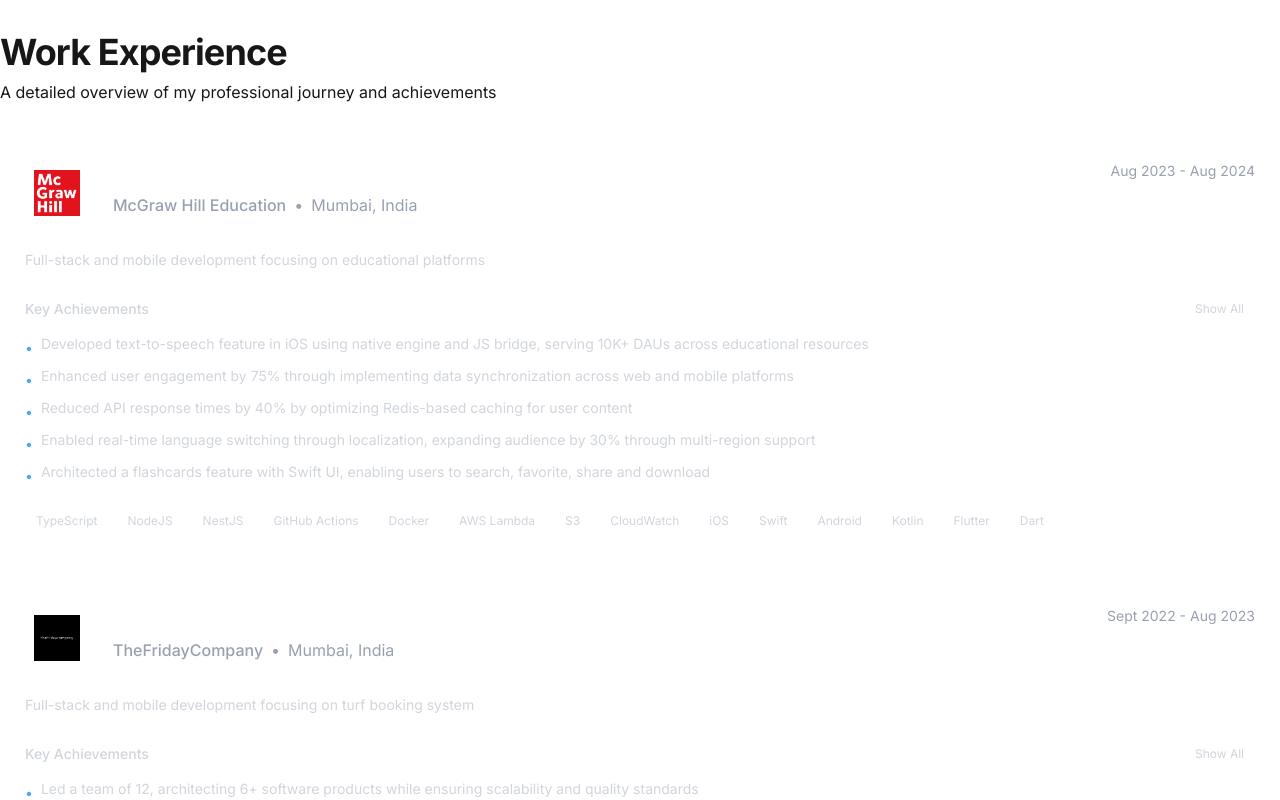
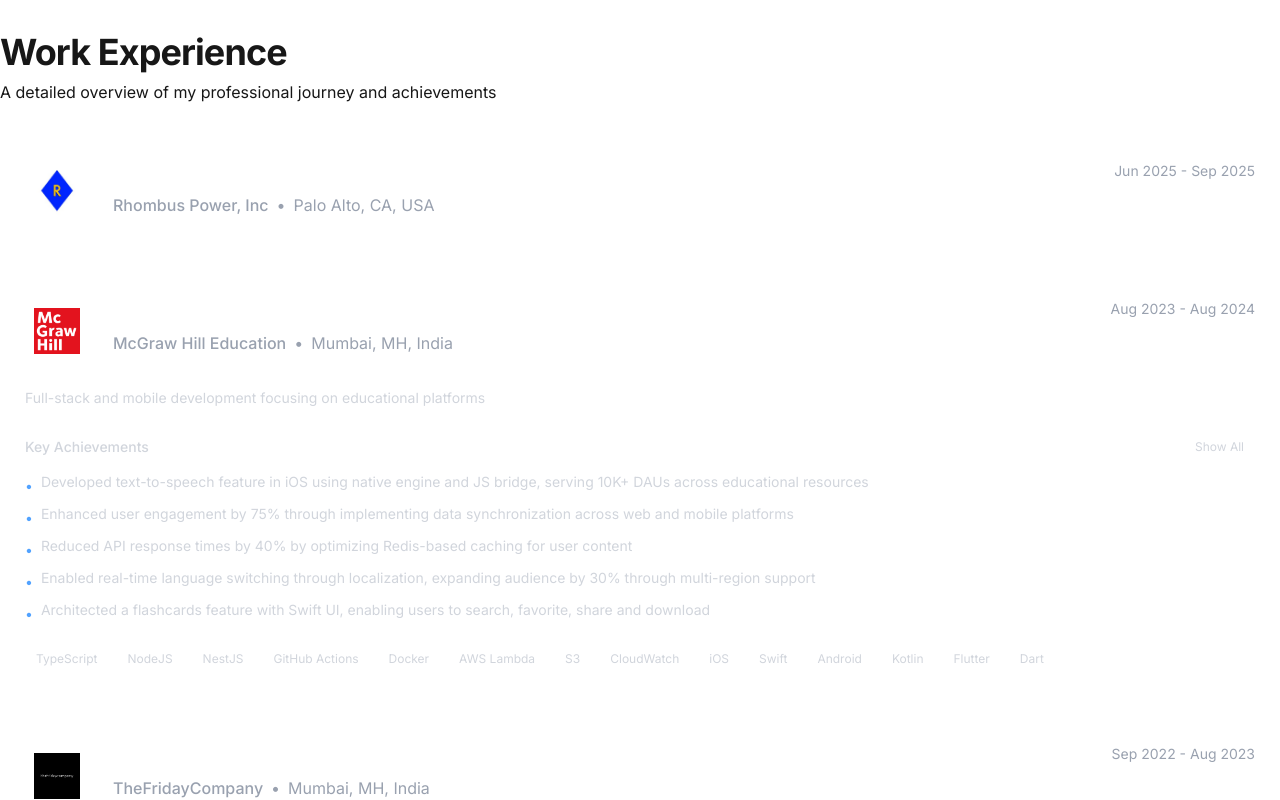
Before and after one commit to rohanddave/portfolio-website, a Next.js app: page /experience in a window 1280 px wide. Shown: the top 800 px of the page. Built offline with nearby package versions, Linux system fonts and the light colour scheme.

Commit message:
updated experiences

```diff
--- a/components/ExperienceCard.tsx
+++ b/components/ExperienceCard.tsx
@@ -21,11 +21,25 @@
 
   const companySlug = experience.company.toLowerCase().replace(/\s+/g, "-");
 
-  return (
-    <Link
-      href={`/experience/${companySlug}`}
-      className="block w-full bg-white/5 backdrop-blur-sm rounded-lg border border-white/10 hover:border-white/20 transition-all duration-300"
-    >
+  const formatDate = (dateString: string) => {
+    const date = new Date(dateString);
+    return date.toLocaleDateString("en-US", {
+      month: "short",
+      year: "numeric",
+    });
+  };
+
+  const formatPeriod = (start: string, end: string) => {
+    return `${formatDate(start)} - ${formatDate(end)}`;
+  };
+
+  const isUpcomingOrCurrent = () => {
+    const today = new Date();
+    const startDate = new Date(experience.start_date);
+    return startDate >= today;
+  };
+
+  const cardContent = (
     <div className="p-6 space-y-6">
       {/* Header with Logo */}
       <div className="flex flex-col sm:flex-row sm:items-start gap-6">
@@ -54,11 +68,15 @@
                 <span>{experience.location}</span>
               </div>
             </div>
-              <div className="text-sm text-gray-400">{experience.period}</div>
+            <div className="text-sm text-gray-400">
+              {formatPeriod(experience.start_date, experience.end_date)}
+            </div>
           </div>
         </div>
       </div>
 
+      {!isUpcomingOrCurrent() && (
+        <>
           {/* Description */}
           <p className="text-gray-300 text-sm leading-relaxed">
             {experience.description}
@@ -105,7 +123,25 @@
               </span>
             ))}
           </div>
+        </>
+      )}
     </div>
+  );
+
+  if (isUpcomingOrCurrent()) {
+    return (
+      <div className="block w-full bg-white/5 backdrop-blur-sm rounded-lg border border-white/10">
+        {cardContent}
+      </div>
+    );
+  }
+
+  return (
+    <Link
+      href={`/experience/${companySlug}`}
+      className="block w-full bg-white/5 backdrop-blur-sm rounded-lg border border-white/10 hover:border-white/20 transition-all duration-300"
+    >
+      {cardContent}
     </Link>
   );
 }
--- a/public/data/experience.json
+++ b/public/data/experience.json
@@ -1,10 +1,23 @@
 {
   "experiences": [
     {
+      "company": "Rhombus Power, Inc",
+      "role": "Summer Intern (Full Stack)",
+      "start_date": "2025-06-01",
+      "end_date": "2025-09-1",
+      "location": "Palo Alto, CA, USA",
+      "description": "Full-stack development focusing on AI-powered solutions",
+      "logo": "/images/experience/rhombus.jpeg",
+      "relevant_achievements": [],
+      "all_achievements": [],
+      "technologies": []
+    },
+    {
       "company": "McGraw Hill Education",
       "role": "Software Engineer",
-      "period": "Aug 2023 - Aug 2024",
-      "location": "Mumbai, India",
+      "start_date": "2023-08-01",
+      "end_date": "2024-08-31",
+      "location": "Mumbai, MH, India",
       "description": "Full-stack and mobile development focusing on educational platforms",
       "logo": "/images/experience/mgh.png",
       "relevant_achievements": [
@@ -45,8 +58,9 @@
     {
       "company": "TheFridayCompany",
       "role": "Founder & Founding Engineer",
-      "period": "Sept 2022 - Aug 2023",
-      "location": "Mumbai, India",
+      "start_date": "2022-09-01",
+      "end_date": "2023-08-31",
+      "location": "Mumbai, MH, India",
       "description": "Full-stack and mobile development focusing on turf booking system",
       "logo": "/images/experience/tfc.jpeg",
       "relevant_achievements": [
--- a/public/data/projects.json
+++ b/public/data/projects.json
@@ -17,7 +17,7 @@
       "image": "/images/projects/tessa.jpeg",
       "categories": [
         "AI",
-        "web development",
+        "Web Development",
         "Social Media",
         "Automation",
         "AI Retrieval-Augmented Generation",
@@ -39,7 +39,8 @@
         "TypeScript",
         "PostgreSQL",
         "Redis",
-        "Firebase"
+        "Firebase",
+        "Elasticsearch"
       ],
       "link": "https://apps.apple.com/app/oneprediction",
       "image": "/images/projects/oneprediction.png",
--- a/types/index.ts
+++ b/types/index.ts
@@ -60,7 +60,8 @@
 export interface Experience {
   company: string;
   role: string;
-  period: string;
+  start_date: string;
+  end_date: string;
   location: string;
   description: string;
   relevant_achievements: string[];
```
Also changed, not shown: public/images/experience/rhombus.jpeg (added). Lines whose indentation alone changed are shown as unchanged.
